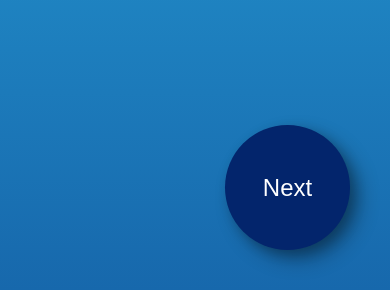
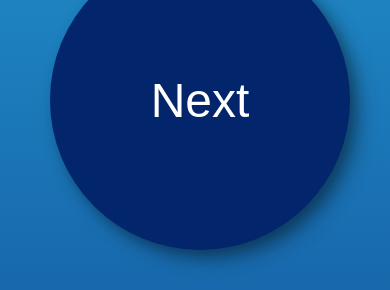
Before and after one commit to awdriggs/coldcaller, a plain HTML site: page index.html in a window 390 px wide. Shown: the part 554-844 px from the top of the page. Drawn offline with Linux system fonts and the light colour scheme.

Commit message:
mobile sizing

```diff
--- a/style.css
+++ b/style.css
@@ -4,7 +4,7 @@ body {
 }
 h2 {
   color: #03256C;
-  font-size: 3rem;
+  font-size: 6rem;
 }
 
 button,
@@ -13,9 +13,10 @@ select {
   color: #03256C;
   border: 2px solid #03256C;
   border-radius: 5px;
-  font-size: 1.5rem;
-  min-width: 100px;
-  height: 50px;
+  font-size: 3rem;
+  min-width: 300px;
+  height: 150px;
+  margin-left: 40px;
 }
 
 button:focus,
@@ -32,7 +33,7 @@ select:focus {
 
 .result h2 {
   color: white;
-  font-size: 6rem;
+  font-size: 8rem;
   margin: 0;
 }
 
@@ -46,8 +47,8 @@ select:focus {
   border: 0;
   background-color: #03256c;
   color: #fff;
-  width: 125px;
-  height: 125px;
+  width: 300px;
+  height: 300px;
   border-radius: 50%;
   box-shadow: 10px 10px 20px rgba(0,0,0,0.30), 5px 5px 12px rgba(0,0,0,0.22);
 }
```
